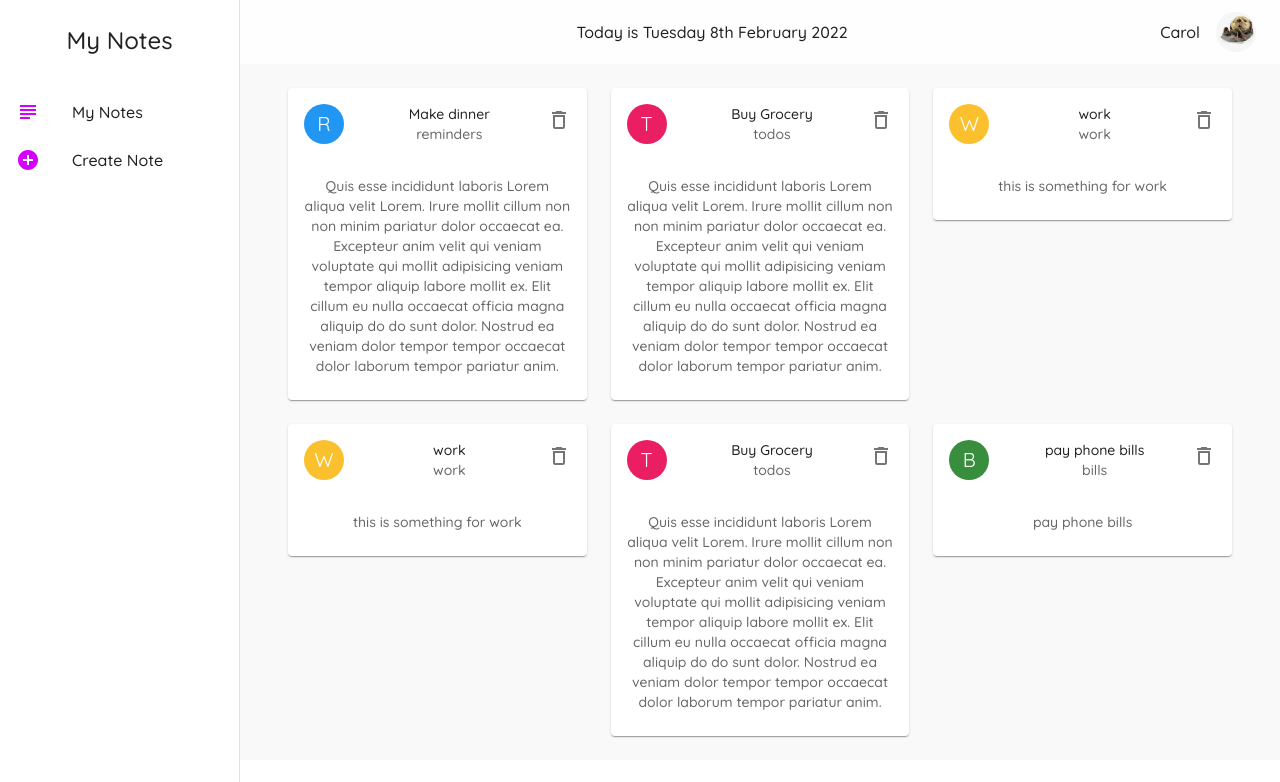
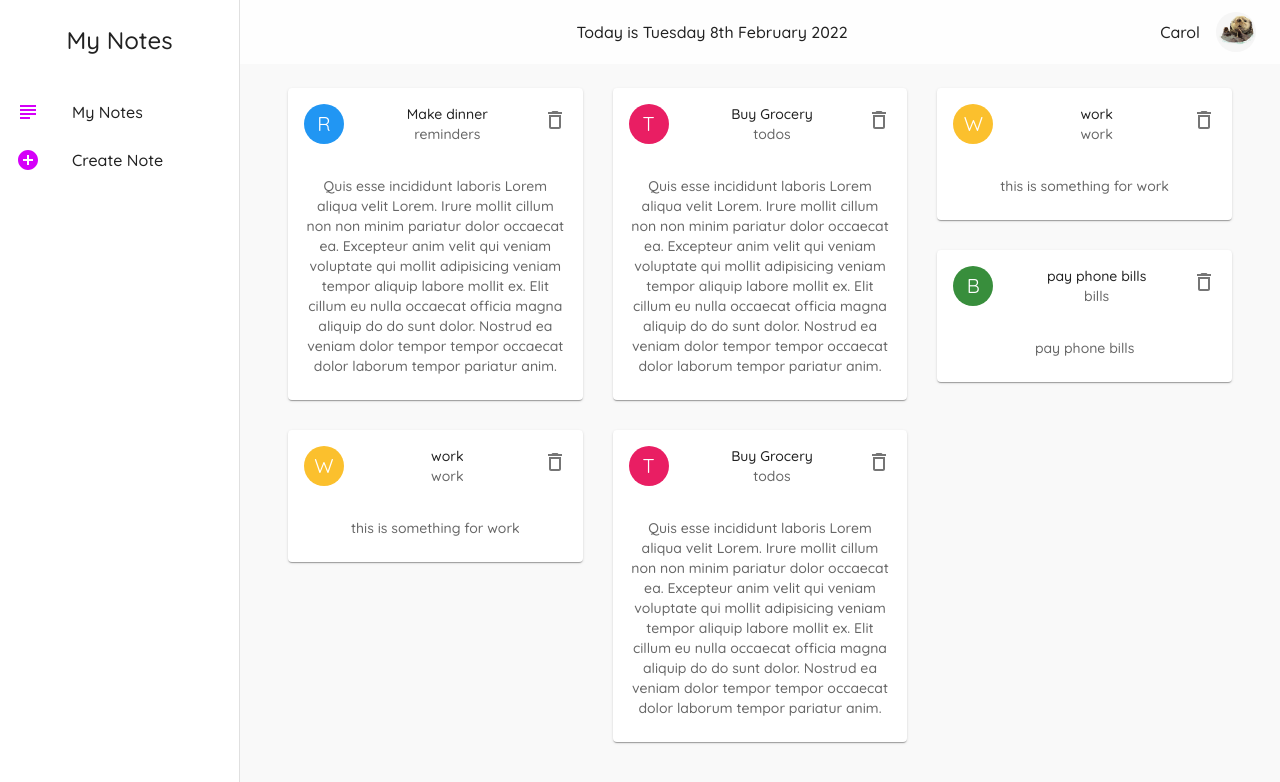
Before and after one commit to CDeweger/my-note, a React (Create React App) app: page / in a window 1280 px wide. Shown: the top 782 px of the page. Built offline with nearby package versions, Linux system fonts and the light colour scheme; data requests are answered from the project's data file.

Commit message:
add react-masonry-css

```diff
--- a/package.json
+++ b/package.json
@@ -15,6 +15,7 @@
     "date-fns": "^2.28.0",
     "react": "^17.0.2",
     "react-dom": "^17.0.2",
+    "react-masonry-css": "^1.0.16",
     "react-router-dom": "5.3",
     "react-scripts": "5.0.0",
     "sass": "^1.49.7",
--- a/src/index.css
+++ b/src/index.css
@@ -5,3 +5,21 @@
   padding: 0;
   box-sizing: border-box;
 }
+
+.my-masonry-grid {
+  display: -webkit-box; /* Not needed if autoprefixing */
+  display: -ms-flexbox; /* Not needed if autoprefixing */
+  display: flex;
+  margin-left: -30px; /* gutter size offset */
+  width: auto;
+}
+.my-masonry-grid_column {
+  padding-left: 30px; /* gutter size */
+  background-clip: padding-box;
+}
+
+/* Style your items */
+.my-masonry-grid_column > div {
+  /* change div to reference your elements you put in <Masonry> */
+  margin-bottom: 30px;
+}
--- a/src/pages/Create/Create.js
+++ b/src/pages/Create/Create.js
@@ -76,7 +76,11 @@
           error={detailsError}
         />
         <FormControl sx={{ display: "block", mt: 2 }}>
-          <FormLabel sx={{ display: "block", mt: 2, mb: 1 }} align="left">
+          <FormLabel
+            sx={{ display: "block", mt: 2, mb: 1 }}
+            align="left"
+            color="secondary"
+          >
             Note Category
           </FormLabel>
           <RadioGroup
--- a/src/pages/Notes.js
+++ b/src/pages/Notes.js
@@ -1,7 +1,7 @@
 import React, { useEffect, useState } from "react";
 import { Container, Grid } from "@mui/material";
-//import { Paper } from "@mui/material";
 import NoteCard from "../components/NoteCard";
+import Masonry from "react-masonry-css";
 
 const Notes = () => {
   const [notes, setNotes] = useState([]);
@@ -18,15 +18,26 @@
     const newNotes = notes.filter((note) => note.id !== id);
     setNotes(newNotes);
   };
+
+  const breakpoints = {
+    default: 3,
+    1100: 2,
+    700: 1,
+  };
+
   return (
     <Container>
-      <Grid container spacing={3}>
+      <Masonry
+        breakpointCols={breakpoints}
+        className="my-masonry-grid"
+        columnClassName="my-masonry-grid_column"
+      >
         {notes.map((note) => (
-          <Grid item key={note.id} xs={12} md={6} lg={4}>
+          <div item key={note.id}>
             <NoteCard note={note} handleDelete={handleDelete} />
-          </Grid>
+          </div>
         ))}
-      </Grid>
+      </Masonry>
     </Container>
   );
 };
```
Also changed, not shown: 1 other file (tests, documents, lock files or other folders).
